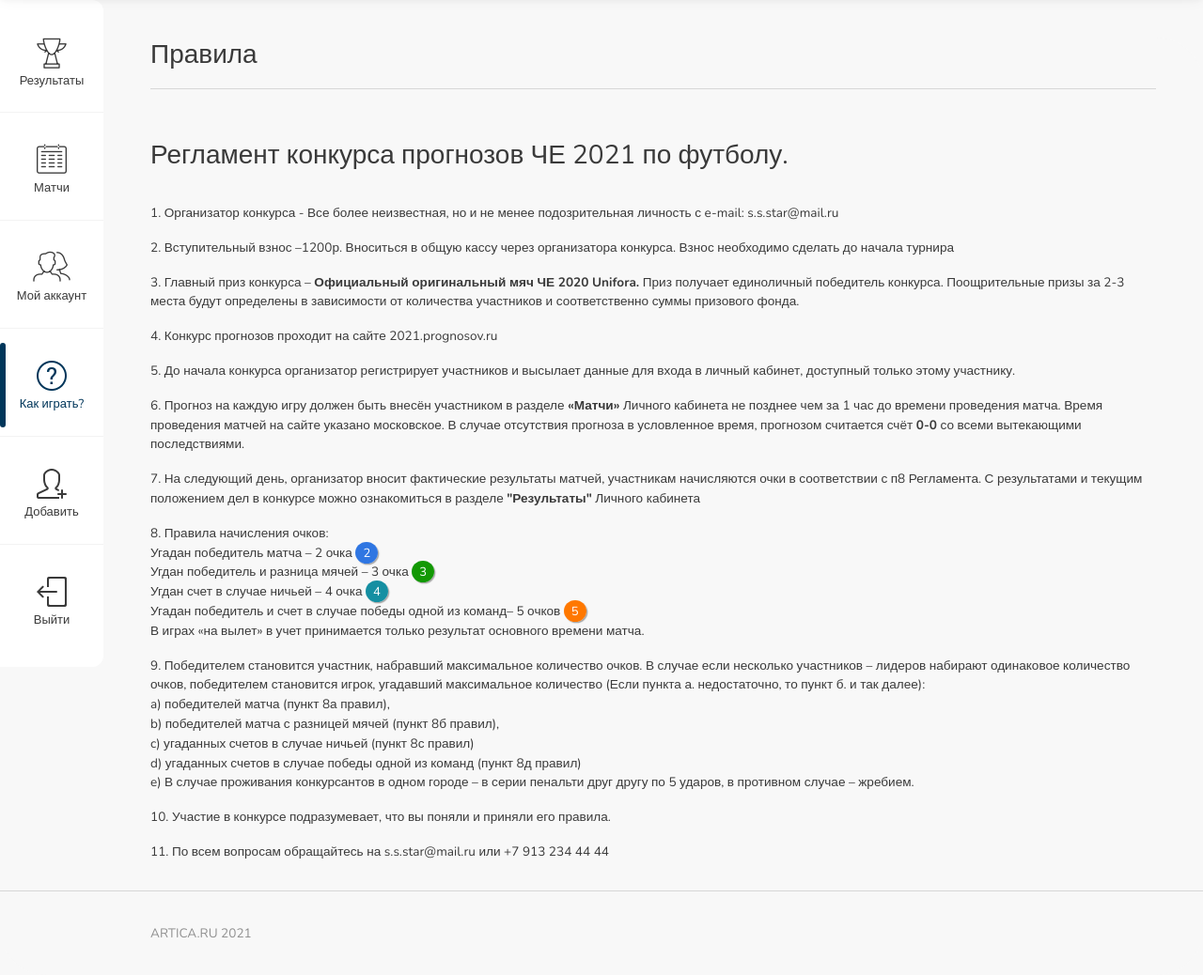
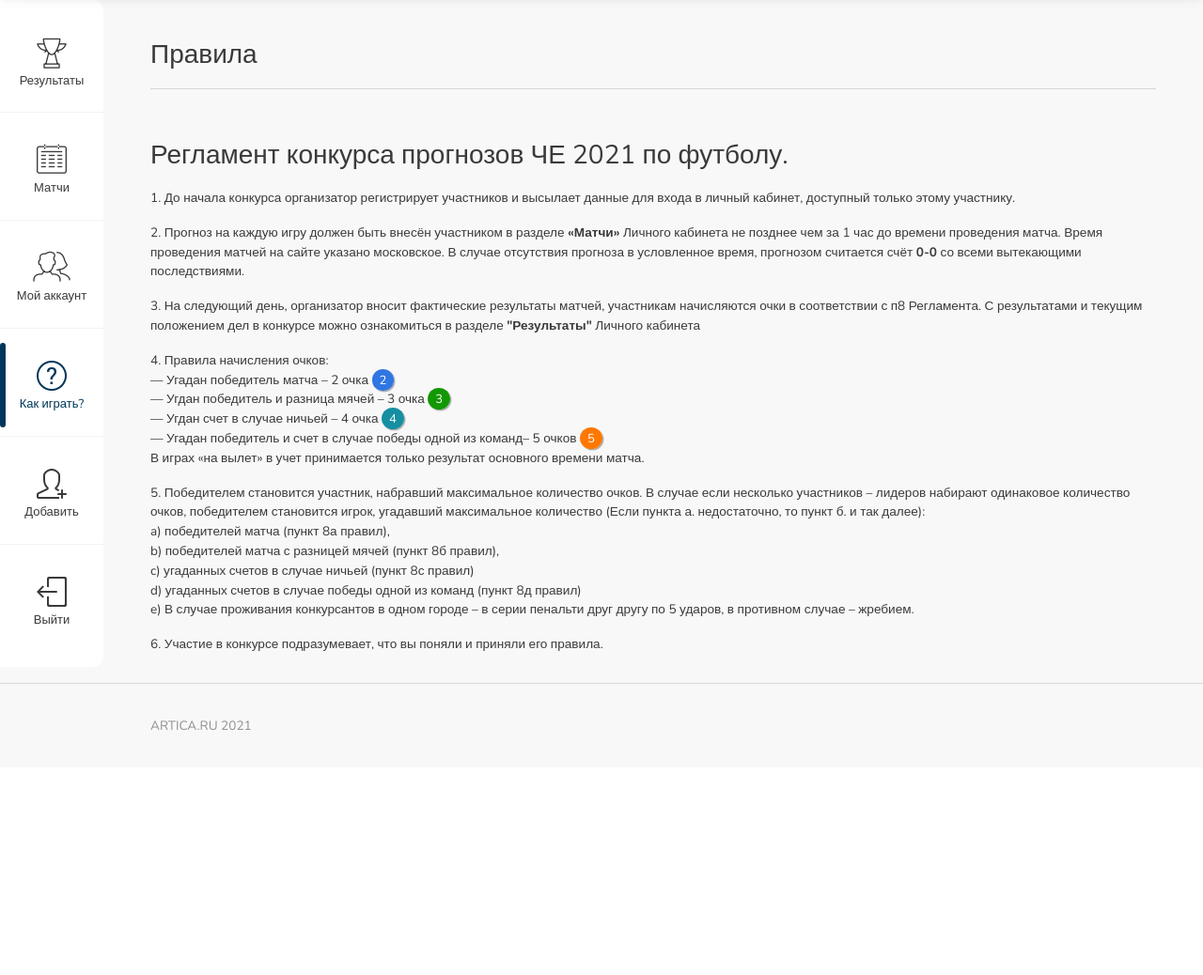
Before and after one commit to zhmaylovv/bets, a Flask app: page /index in a window 1280 px wide. Shown: the part 90-1128 px from the top of the page at 94% size. After the commit the page ends 868 px from the top, so only its background shows below. Run offline with Flask 2, Linux system fonts and the light colour scheme; a user stored in the database is signed in.

Commit message:
Update index.html

```diff
--- a/app/templates/index.html
+++ b/app/templates/index.html
@@ -13,35 +13,28 @@
 {% block content%}
 <br>
 <h1>Регламент конкурса прогнозов ЧЕ 2021 по футболу.</h1>
-<p>
-<p>1. Организатор конкурса  - Все более  неизвестная, но и не менее подозрительная личность с e-mail: s.s.star@mail.ru</p>
-<p>2. Вступительный взнос –1200р. Вноситься в общую кассу через организатора конкурса. Взнос необходимо сделать до начала турнира</p>
-<p>3. Главный приз конкурса – <b>Официальный оригинальный мяч ЧЕ 2020 Unifora.</b> Приз получает единоличный победитель конкурса. Поощрительные призы за 2-3 места будут определены в зависимости от количества участников и соответственно суммы призового фонда.
+<p>1. До начала конкурса организатор регистрирует участников и высылает данные для входа в личный кабинет, доступный только этому участнику.
 </p>
-<p>4. Конкурс прогнозов проходит на сайте 2021.prognosov.ru</p>
-<p>5. До начала конкурса организатор регистрирует участников и высылает данные для входа в личный кабинет, доступный только этому участнику.
-</p>
-<p>6. Прогноз на каждую игру должен быть внесён участником в разделе <a href="/matchs/"><b>«Матчи»</b></a> Личного кабинета не позднее чем за 1 час до времени проведения матча. Время проведения матчей на сайте указано московское. В случае отсутствия прогноза в условленное время, прогнозом считается счёт <b>0-0</b> со всеми вытекающими последствиями.
+<p>2. Прогноз на каждую игру должен быть внесён участником в разделе <a href="/matchs/"><b>«Матчи»</b></a> Личного кабинета не позднее чем за 1 час до времени проведения матча. Время проведения матчей на сайте указано московское. В случае отсутствия прогноза в условленное время, прогнозом считается счёт <b>0-0</b> со всеми вытекающими последствиями.
 
 </p>
-<p>7. На следующий день, организатор вносит фактические результаты матчей, участникам начисляются очки в соответствии с п8 Регламента. С результатами и текущим положением дел в конкурсе можно ознакомиться в разделе <a href="/"><b>"Результаты"</b></a> Личного кабинета
+<p>3. На следующий день, организатор вносит фактические результаты матчей, участникам начисляются очки в соответствии с п8 Регламента. С результатами и текущим положением дел в конкурсе можно ознакомиться в разделе <a href="/"><b>"Результаты"</b></a> Личного кабинета
 </p>
-<p>8. Правила начисления очков:<br>
-Угадан победитель матча – 2 очка <span class="circle_two">2</span> <br>
-Угдан победитель и разница мячей – 3 очка <span class="circle_three">3</span><br>
-Угдан счет в случае ничьей – 4 очка <span class="circle_four">4</span><br>
-Угадан победитель и счет в случае победы одной из команд– 5 очков <span class="circle_five">5</span><br>
+<p>4. Правила начисления очков:<br>
+— Угадан победитель матча – 2 очка <span class="circle_two">2</span> <br>
+— Угдан победитель и разница мячей – 3 очка <span class="circle_three">3</span><br>
+— Угдан счет в случае ничьей – 4 очка <span class="circle_four">4</span><br>
+— Угадан победитель и счет в случае победы одной из команд– 5 очков <span class="circle_five">5</span><br>
 В играх «на вылет» в учет принимается только результат основного времени матча.
 </p>
-<p>9. Победителем становится участник, набравший максимальное  количество очков. В случае если несколько участников – лидеров  набирают одинаковое количество очков, победителем становится игрок, угадавший  максимальное количество (Если пункта а. недостаточно, то пункт б. и так далее):<br>
+<p>5. Победителем становится участник, набравший максимальное  количество очков. В случае если несколько участников – лидеров  набирают одинаковое количество очков, победителем становится игрок, угадавший  максимальное количество (Если пункта а. недостаточно, то пункт б. и так далее):<br>
 a) победителей матча (пункт 8а правил), <br>
 b) победителей матча  с разницей мячей (пункт 8б правил), <br>
 c) угаданных счетов в случае ничьей (пункт 8с правил)<br>
 d) угаданных счетов в случае победы одной из команд (пункт 8д правил)<br>
 e) В случае проживания конкурсантов в одном городе – в серии пенальти друг другу по 5 ударов, в противном случае – жребием.
 </p>
-<p>10. Участие в конкурсе подразумевает, что вы поняли и приняли его правила.</p>
-<p>11.  По всем вопросам обращайтесь на <a href="mailto:s.s.star@mail.ru">s.s.star@mail.ru</a> или <a href="tel:+79132344444">+7 913 234 44 44</a>
+<p>6. Участие в конкурсе подразумевает, что вы поняли и приняли его правила.</p>
 </p>
 
 {% endblock %}
```
